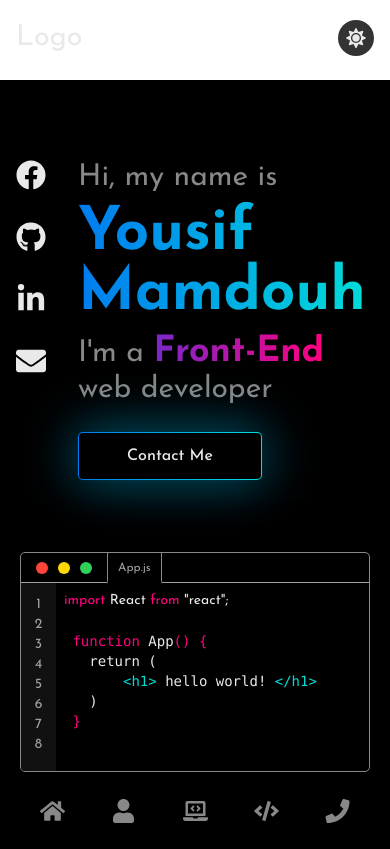
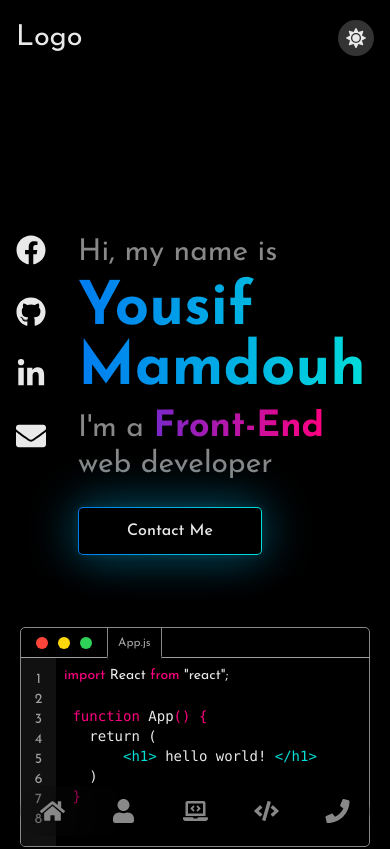
Before and after one commit to YousifMHelal/Web-portfolio, a React (Create React App) app: page / in a window 390 px wide. Shown: the top 849 px of the page. Built offline with nearby package versions, Linux system fonts and the light colour scheme.

Commit message:
Nav bar edits

```diff
--- a/src/Components/Footer.js
+++ b/src/Components/Footer.js
@@ -7,7 +7,7 @@ const Footer = () => {
       <div className='container mx-auto max-w-[1172px] px-4 py-8 flex justify-between items-center max-md:flex-col max-md:items-center'>
         <div>
           <h1 className='text-[1.8rem] capitalize cursor-pointer text-light-h dark:text-dark-h text-center'>logo</h1>
-          <p className='text-light-p dark:text-dark-p2'><span class="dot"></span> I'm currently available for work.</p>
+          <p className='text-light-p dark:text-dark-p2 pb-2'><span class="dot"></span> I'm currently available for work.</p>
         </div>
         <div>
           <div className='flex'>
--- a/src/Components/NavBar.js
+++ b/src/Components/NavBar.js
@@ -10,7 +10,7 @@ const NavBar = ({ theme, setTheme }) => {
     return (
         <div>
             {/* -----Larg screen Navbar----- */}
-            <nav className="nav-bar w-full fixed top-0 min-h-[70px]">
+            <nav className="nav-bar w-full md:fixed top-0 min-h-[70px]">
                 <div className='container mx-auto max-w-[1172px] flex justify-between items-center h-full py-4 px-4'>
                     <a className='text-[1.8rem] capitalize cursor-pointer text-light-h dark:text-dark-h' href="#home">Logo</a>
                     <ul className='flex justify-between max-md:hidden'>
```
